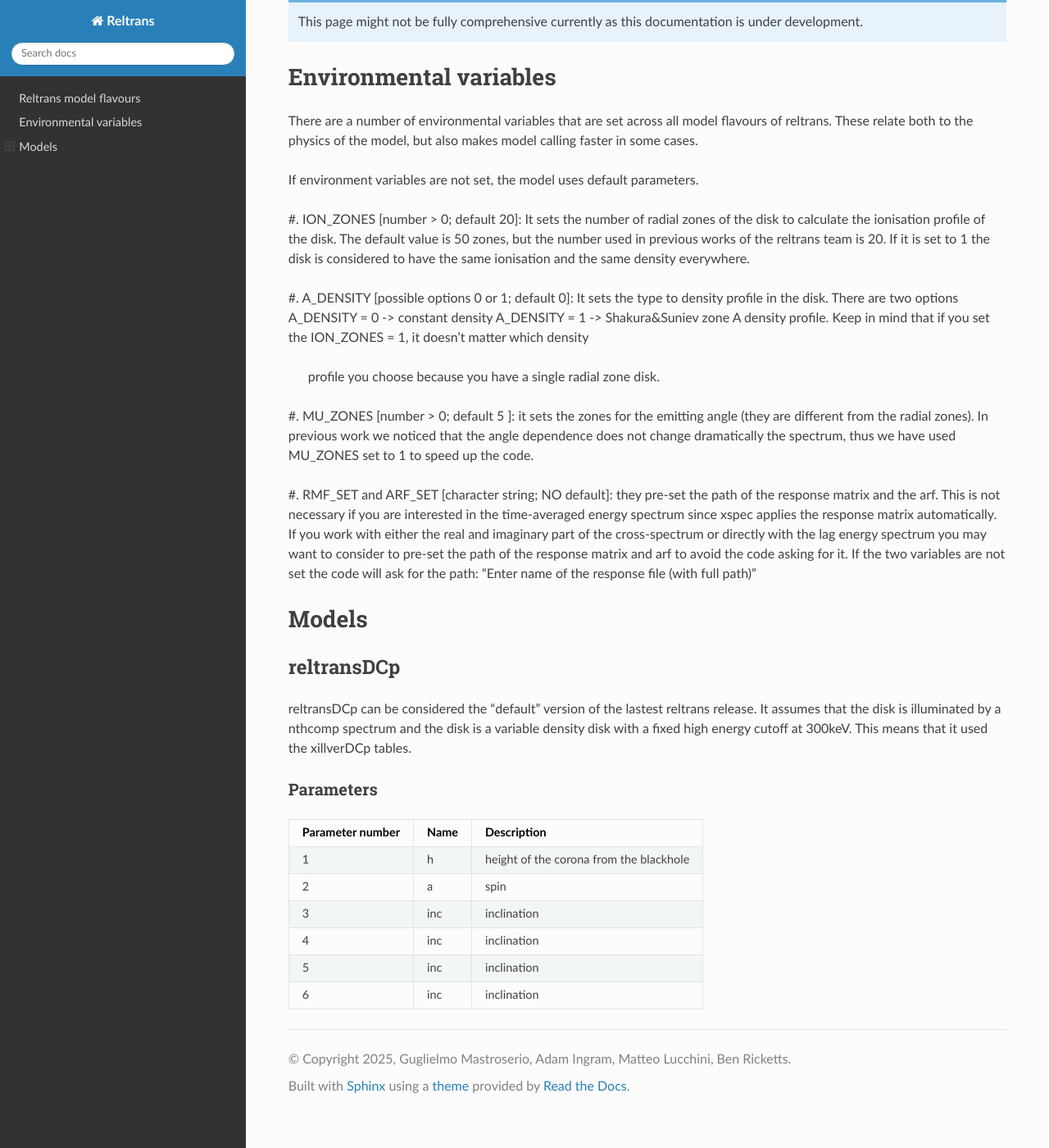
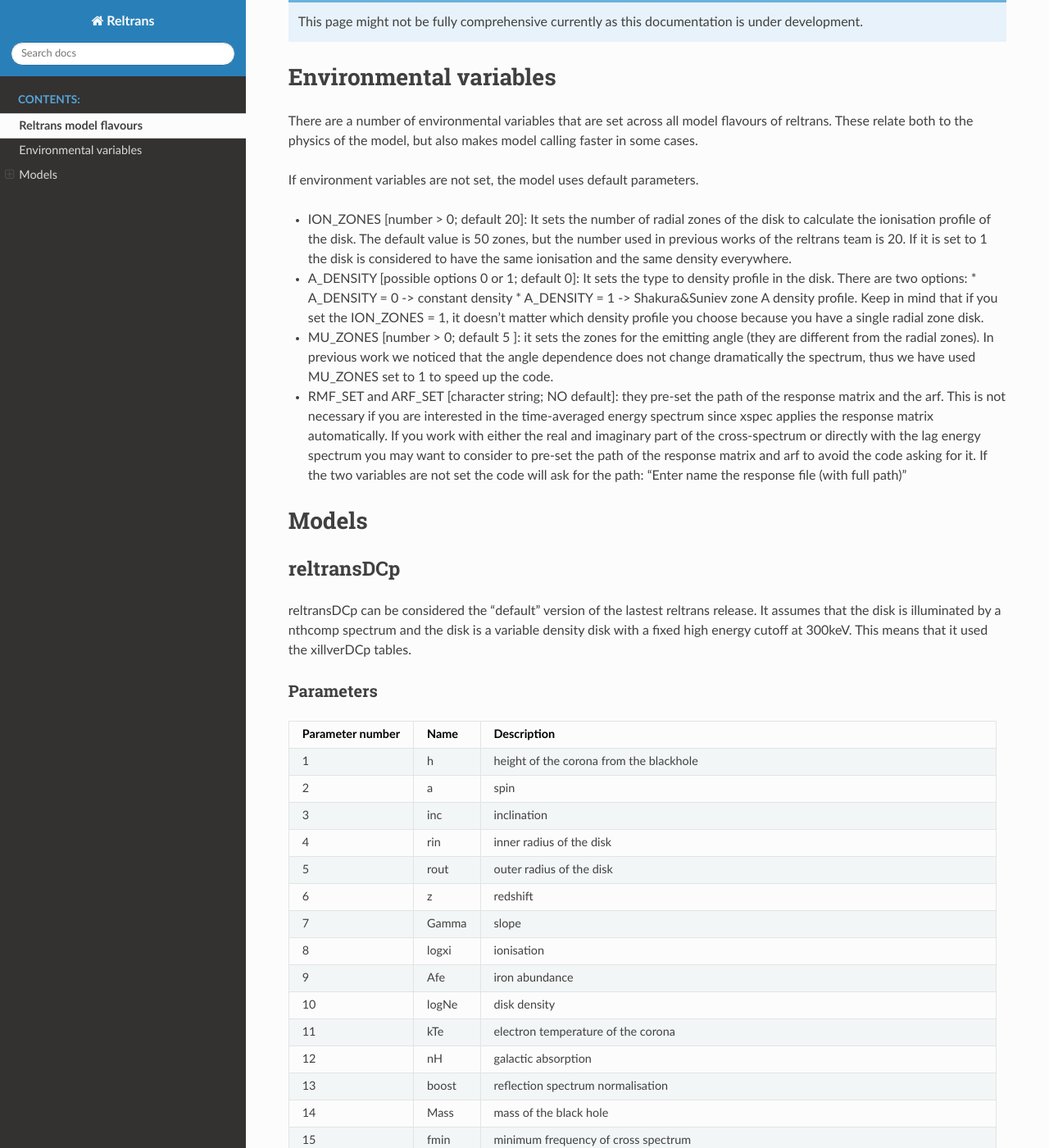
Before and after one commit to reltrans/reltransDocs, a Sphinx documentation site: the page built from source/model_flavours.rst, in a window 1280 px wide and 1400 px high, scrolled down 258 px. Shown: the whole window at 82% size. Built offline with Sphinx 7.4.7 and the Read the Docs theme 3.1.0, drawn with Linux system fonts in a browser that asks for light colours; some of the changed text lies outside the part shown.

Commit message:
Added model flavours page

```diff
--- a/source/index.rst
+++ b/source/index.rst
@@ -13,6 +13,8 @@
    :maxdepth: 2
    :caption: Contents:
 
+   model_flavours
+
 
 
 Indices and tables
--- a/source/model_flavours.rst
+++ b/source/model_flavours.rst
@@ -78,9 +78,75 @@
 +------------------------+------------+-------------+
 | 3                      | inc        |inclination  |
 +------------------------+------------+-------------+
-| 4                      | inc        |inclination  |
+| 4                      | rin        |inner radius |
+|                        |            |of the disk  |
 +------------------------+------------+-------------+
-| 5                      | inc        |inclination  |
+| 5                      | rout       |outer radius |
+|                        |            |of the disk  |
 +------------------------+------------+-------------+
-| 6                      | inc        |inclination  |
+| 6                      | z          |redshift     |
 +------------------------+------------+-------------+
+| 7                      | Gamma      |slope        |
++------------------------+------------+-------------+
+| 8                      | logxi      |ionisation   |
++------------------------+------------+-------------+
+| 9                      | Afe        |iron         |
+|                        |            |abundance    |
++------------------------+------------+-------------+
+| 10                     | logNe      |disk density |
++------------------------+------------+-------------+
+| 11                     | kTe        |electron     |
+|                        |            |temperature  |
+|                        |            |of the corona|
++------------------------+------------+-------------+
+| 12                     | nH         |galactic     |
+|                        |            |absorption   |
++------------------------+------------+-------------+
+| 13                     | boost      |reflection   |
+|                        |            |spectrum     |
+|                        |            |normalisation|
++------------------------+------------+-------------+
+| 14                     | Mass       |mass of the  |
+|                        |            |black hole   |
++------------------------+------------+-------------+
+| 15                     | fmin       |minimum      |
+|                        |            |frequency of |
+|                        |            |cross        |
+|                        |            |spectrum     |
++------------------------+------------+-------------+
+| 16                     | fmax       |maximum      |
+|                        |            |frequency of |
+|                        |            |cross        |
+|                        |            |spectrum     |
++------------------------+------------+-------------+
+| 17                     | ReIm       |flag for     |
+|                        |            |outputs      |
++------------------------+------------+-------------+
+| 18                     | phiA       |phase shift  |
+|                        |            |of the       |
+|                        |            |reference    |
+|                        |            |band         |
++------------------------+------------+-------------+
+| 19                     | phiAB      |phase        |
+|                        |            |difference   |
+|                        |            |between the  |
+|                        |            |pivoting and |
+|                        |            |normalisation|
+|                        |            |of the       |
+|                        |            |illuminating |
+|                        |            |variability  |
++------------------------+------------+-------------+
+| 20                     | g          |ratio of the |
+|                        |            |normalisation|
+|                        |            |between the  |
+|                        |            |pivoting and |
+|                        |            |normalisation|
+|                        |            |of the       |
+|                        |            |illuminating |
+|                        |            |variability  |
++------------------------+------------+-------------+
+| 21                     | RESP       |the number of|
+|                        |            |instrument   |
+|                        |            |responses    |
+|                        |            |used         |
++------------------------+------------+-------------+
```
Also changed, not shown: other parts of source/model_flavours.rst (+25 -25 lines).
